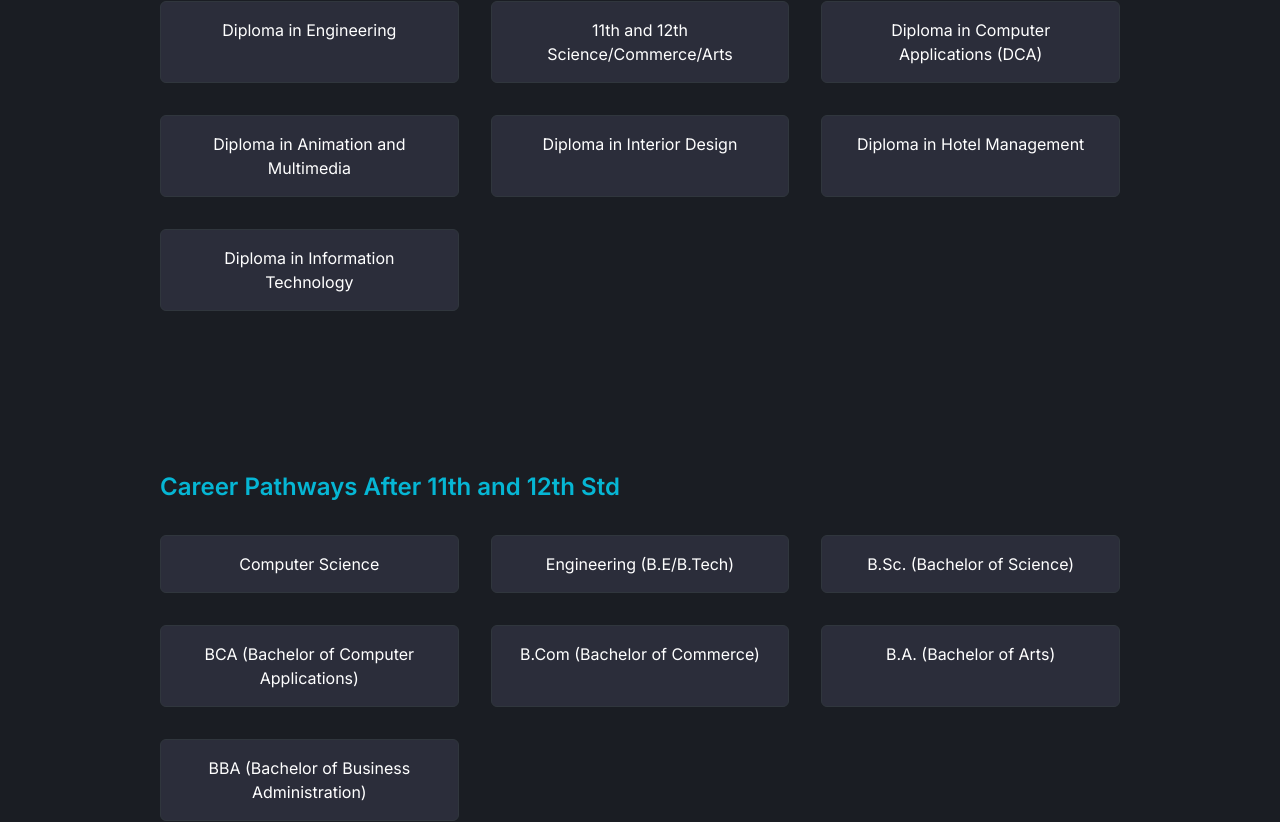
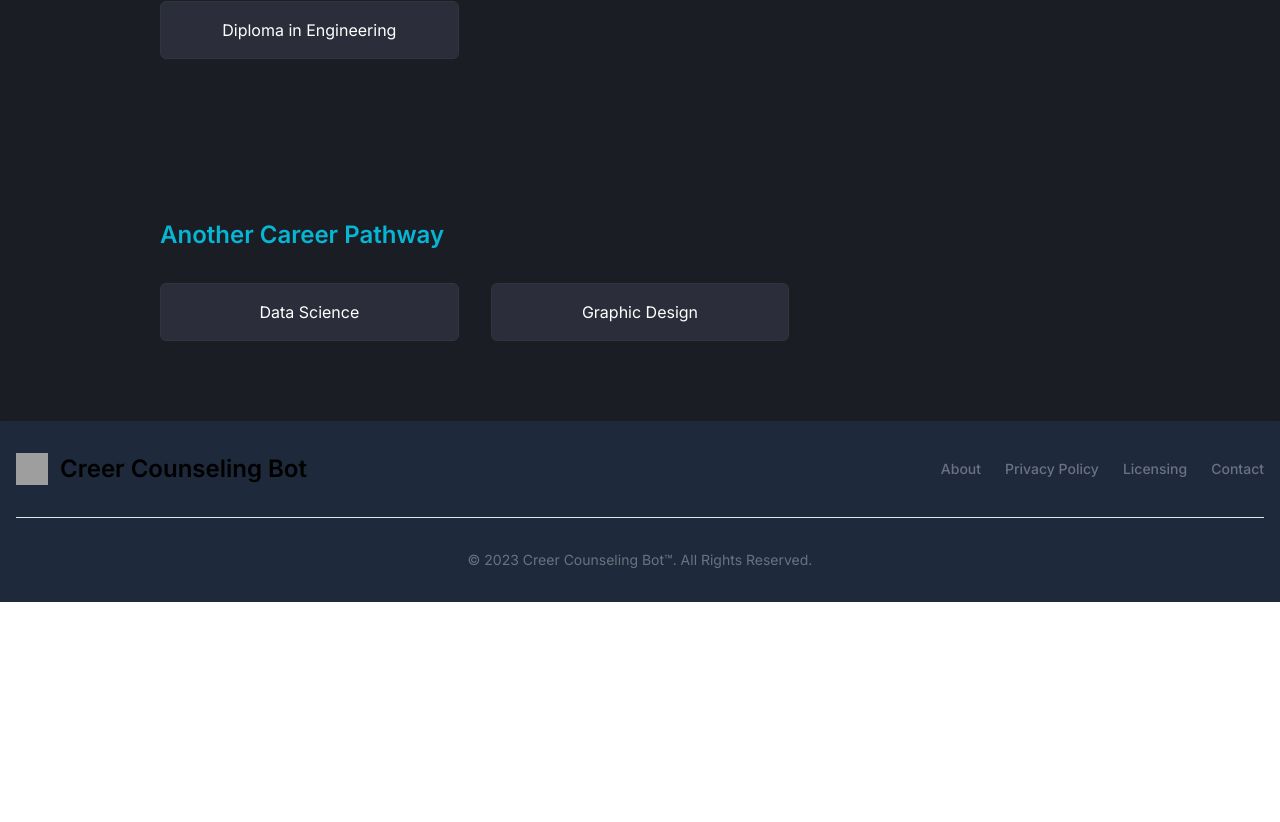
Before and after one commit to TechNodes2-0/careercounselingachatbot, a Next.js app in the folder careercounselingbot/: page /Pathways in a window 1280 px wide. Shown: the part 496-1318 px from the top of the page. After the commit the page ends 1098 px from the top, so only its background shows below. Built offline with nearby package versions, Linux system fonts and the light colour scheme; no server answers; grey boxes are pictures that could not be loaded.

Commit message:
Refactor career pathways section

```diff
--- a/careercounselingbot/app/(root)/Pathways/page.jsx
+++ b/careercounselingbot/app/(root)/Pathways/page.jsx
@@ -1,7 +1,41 @@
 import React from "react";
 import Link from "next/link";
 
-const HeroSection = async () => {
+const careerPathwaysData = [
+  {
+    title: "Career Pathways After 10th Std",
+    pathways: [
+      {
+        id: 1,
+        title: "Diploma in Engineering",
+        sub: "Build software and develop computing systems.",
+        desc: "Computing is part of everything we do. Computing drives innovation in engineering, business, entertainment, education, and the sciences—and it provides solutions to complex, challenging problems of all kinds. Computer science is the study of computers and computational systems. It is a broad field that includes everything from the algorithms that make up software to how software interacts with hardware to how well software is developed and designed. Computer scientists use various mathematical algorithms, coding procedures, and their expert programming skills to study computer processes and develop new software and systems.",
+        image: "/roadmap.png",
+      },
+    ],
+  },
+  {
+    title: "Another Career Pathway",
+    pathways: [
+      {
+        id: 2,
+        title: "Data Science",
+        sub: "Analyze and interpret complex data sets.",
+        desc: "Data science involves the extraction of valuable insights from vast and complex sets of data. Professionals in this field use statistical analysis, machine learning, and data visualization techniques to make informed decisions and predictions. Data scientists work in various industries such as finance, healthcare, and technology, helping organizations leverage their data to gain a competitive advantage.",
+        image: "/data-science.png",
+      },
+      {
+        id: 3,
+        title: "Graphic Design",
+        sub: "Create visually appealing designs for various media.",
+        desc: "Graphic designers use their creativity and technical skills to communicate messages through visual elements. They work on a variety of projects, including designing logos, websites, advertisements, and other marketing materials. Graphic design is a dynamic field that combines artistic expression with technological expertise.",
+        image: "/graphic-design.png",
+      },
+    ],
+  },
+];
+
+const HeroSection = () => {
   return (
     <div className="bg-[#1a1d23] min-h-screen text-white">
       <header className="py-20 text-center">
@@ -13,108 +47,28 @@ const HeroSection = async () => {
           and technology.
         </p>
       </header>
-      <section className="py-20">
+
+      {careerPathwaysData.map((careerPathway) => (
+        <section key={careerPathway.title} className="py-20">
           <div className="max-w-5xl px-8 mx-auto">
             <h2 className="mb-8 text-2xl font-semibold text-cyan-500">
-            Career Pathways After 10th Std
+              {careerPathway.title}
             </h2>
             <div className="grid grid-cols-3 gap-8">
+              {careerPathway.pathways.map((pathway) => (
                 <Link
-              className="block py-4 px-6 bg-[#2b2d3a] rounded-md text-center border border-[#30363d] hover:bg-[#30363d]"
-              href="/Pathways/ComputerScience"
+                  key={pathway.id} // Assuming each pathway has a unique id
+                  href={`/Pathways/1`}
                 >
-              Diploma in Engineering
+                  <div className="block py-4 px-6 bg-[#2b2d3a] rounded-md text-center border border-[#30363d] hover:bg-[#30363d]">
+                    {pathway.title}
+                  </div>
                 </Link>
-            <Link
-              className="block py-4 px-6 bg-[#2b2d3a] rounded-md text-center border border-[#30363d] hover:bg-[#30363d]"
-              href="#"
-            >
-              11th and 12th Science/Commerce/Arts
-            </Link>
-            <Link
-              className="block py-4 px-6 bg-[#2b2d3a] rounded-md text-center border border-[#30363d] hover:bg-[#30363d]"
-              href="#"
-            >
-              Diploma in Computer Applications (DCA)
-            </Link>
-            <Link
-              className="block py-4 px-6 bg-[#2b2d3a] rounded-md text-center border border-[#30363d] hover:bg-[#30363d]"
-              href="#"
-            >
-              Diploma in Animation and Multimedia
-            </Link>
-            <Link
-              className="block py-4 px-6 bg-[#2b2d3a] rounded-md text-center border border-[#30363d] hover:bg-[#30363d]"
-              href="#"
-            >
-              Diploma in Interior Design
-            </Link>
-            <Link
-              className="block py-4 px-6 bg-[#2b2d3a] rounded-md text-center border border-[#30363d] hover:bg-[#30363d]"
-              href="#"
-            >
-              Diploma in Hotel Management
-            </Link>
-            <Link
-              className="block py-4 px-6 bg-[#2b2d3a] rounded-md text-center border border-[#30363d] hover:bg-[#30363d]"
-              href="#"
-            >
-              Diploma in Information Technology
-            </Link>
+              ))}
             </div>
           </div>
         </section>
-      <section className="py-20">
-        <div className="max-w-5xl px-8 mx-auto">
-          <h2 className="mb-8 text-2xl font-semibold text-cyan-500">
-            Career Pathways After 11th and 12th Std
-          </h2>
-          <div className="grid grid-cols-3 gap-8">
-            <Link
-              className="block py-4 px-6 bg-[#2b2d3a] rounded-md text-center border border-[#30363d] hover:bg-[#30363d]"
-              href="/Pathways/ComputerScience"
-            >
-              Computer Science
-            </Link>
-            <Link
-              className="block py-4 px-6 bg-[#2b2d3a] rounded-md text-center border border-[#30363d] hover:bg-[#30363d]"
-              href="#"
-            >
-              Engineering (B.E/B.Tech)
-            </Link>
-            <Link
-              className="block py-4 px-6 bg-[#2b2d3a] rounded-md text-center border border-[#30363d] hover:bg-[#30363d]"
-              href="#"
-            >
-              B.Sc. (Bachelor of Science)
-            </Link>
-            <Link
-              className="block py-4 px-6 bg-[#2b2d3a] rounded-md text-center border border-[#30363d] hover:bg-[#30363d]"
-              href="#"
-            >
-              BCA (Bachelor of Computer Applications)
-            </Link>
-            <Link
-              className="block py-4 px-6 bg-[#2b2d3a] rounded-md text-center border border-[#30363d] hover:bg-[#30363d]"
-              href="#"
-            >
-              B.Com (Bachelor of Commerce)
-            </Link>
-            <Link
-              className="block py-4 px-6 bg-[#2b2d3a] rounded-md text-center border border-[#30363d] hover:bg-[#30363d]"
-              href="#"
-            >
-              B.A. (Bachelor of Arts)
-            </Link>
-            <Link
-              className="block py-4 px-6 bg-[#2b2d3a] rounded-md text-center border border-[#30363d] hover:bg-[#30363d]"
-              href="#"
-            >
-              BBA (Bachelor of Business Administration)
-            </Link>
-          </div>
-        </div>
-      </section>
+      ))}
     </div>
   );
 };
```
Also changed, not shown: careercounselingbot/database/Pathways.model.js (added, +22 -0 lines). Lines whose indentation alone changed are shown as unchanged.
